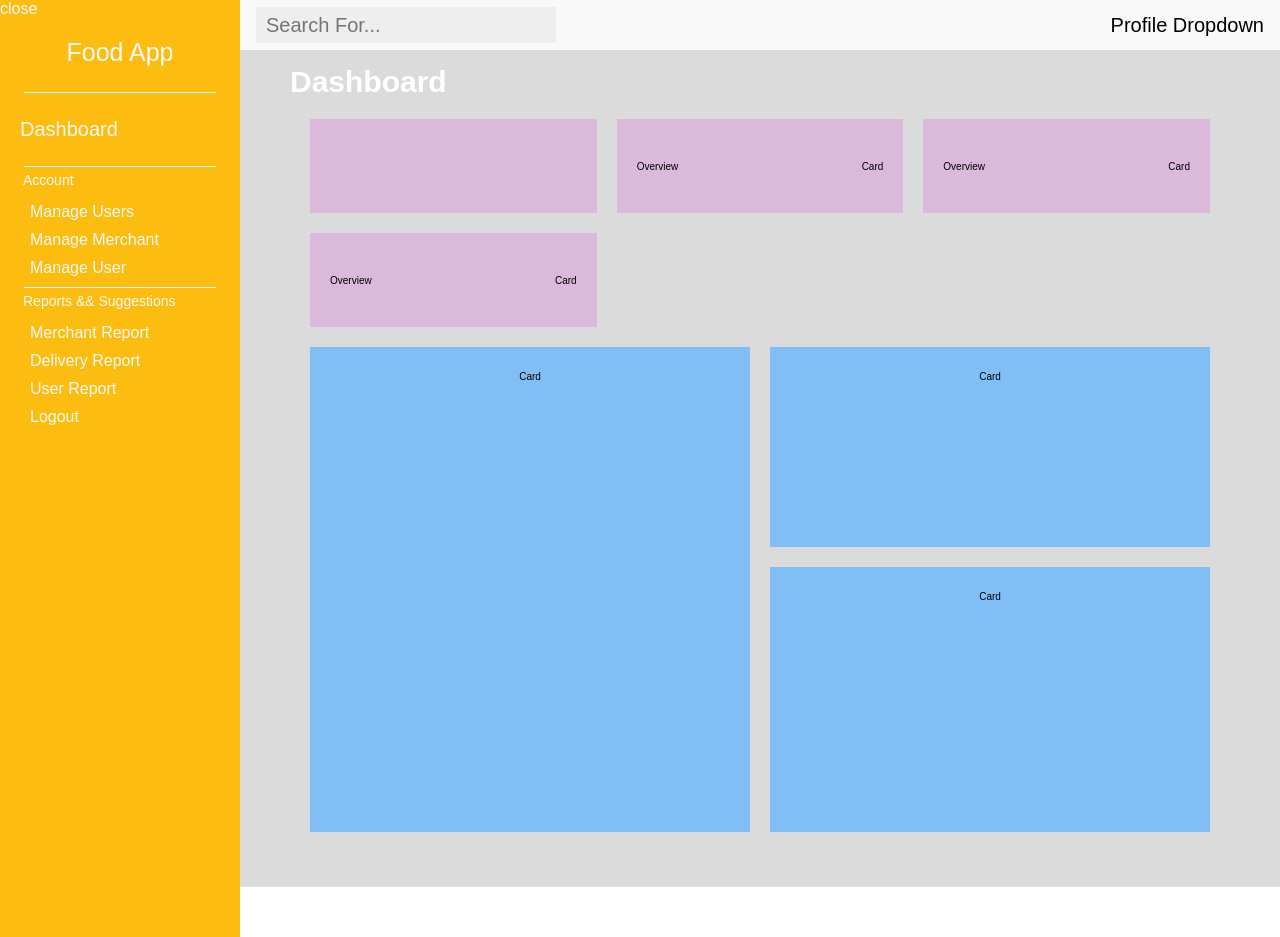
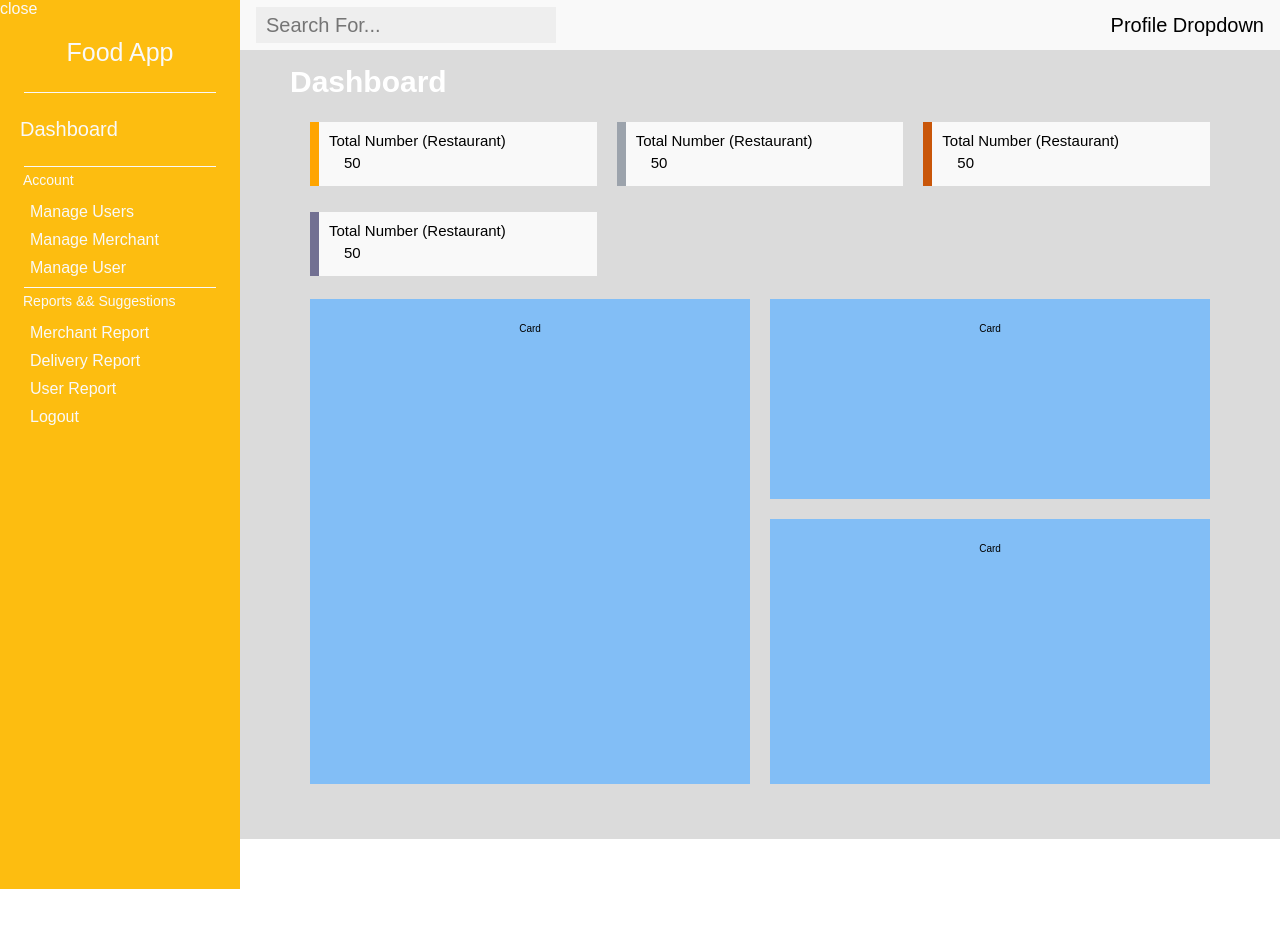
Before and after one commit to niikkiin/foodDev, a React (Create React App) app in the folder client/: page /dashboard in a window 1280 px wide. After the commit the page ends 889 px from the top, so only its background shows below. Built offline with nearby package versions, Linux system fonts and the light colour scheme.

Commit message:
added small card component

```diff
--- a/client/src/components/global/card/card.component.jsx
+++ b/client/src/components/global/card/card.component.jsx
@@ -2,9 +2,9 @@ import React from 'react';
 
 import { CardSmContainer } from './card.styles';
 
-export const SmallCard = ({number, title}) => (
-	<CardSmContainer>
-		<div class='overviewcard__icon'>{title}</div>
-		<div class='overviewcard__info'>{number}</div>
+export const SmallCard = ({number, title, color}) => (
+	<CardSmContainer color={color}>
+		<div class='title'>{title}</div>
+		<div class='number'>{number}</div>
 	</CardSmContainer>
 );
--- a/client/src/components/global/card/card.styles.jsx
+++ b/client/src/components/global/card/card.styles.jsx
@@ -1,9 +1,26 @@
-import styled from 'styled-components';
+import styled, {css} from 'styled-components';
+import { helpers } from 'utilities/styles/helpers.styles';
+
+const getSideColor = (color) => {
+  return color.color;
+}
+
+const { secondaryColor } = helpers;
 
 export const CardSmContainer = styled.div`
   display: flex;
   flex-direction: column;
-  align-items: center;
-  padding: 20px;
-  background-color: #d3d3;
+  justify-items: center;
+  padding: 1rem;
+  background-color: ${secondaryColor};
+  border-left: 0.9rem solid ${getSideColor};
+
+  .title,
+  .number {
+    font-size: 1.5rem;
+  }
+
+  .number {
+    padding: 0.5rem 1.5rem;
+  }
 `;
--- a/client/src/pages/admin/dashboard/dashboard.component.jsx
+++ b/client/src/pages/admin/dashboard/dashboard.component.jsx
@@ -4,26 +4,17 @@ import React from 'react';
 import { Container } from './dashboard.styles';
 
 import AdminLayout from 'components/global/layout/admin-layout.component';
-import { CardSmContainer } from 'components/global/card/card.styles';
+import { SmallCard } from 'components/global/card/card.component';
 
 const DashboardPage = () => {
 	return (
 		<AdminLayout title='Dashboard'>
 			<Container>
 				<div class='main-overview'>
-					<CardSmContainer title='Total Number (Restaurant)' number='50' />
-					<div class='overviewcard'>
-						<div class='overviewcard__icon'>Overview</div>
-						<div class='overviewcard__info'>Card</div>
-					</div>
-					<div class='overviewcard'>
-						<div class='overviewcard__icon'>Overview</div>
-						<div class='overviewcard__info'>Card</div>
-					</div>
-					<div class='overviewcard'>
-						<div class='overviewcard__icon'>Overview</div>
-						<div class='overviewcard__info'>Card</div>
-					</div>
+					<SmallCard title='Total Number (Restaurant)' number='50' color='orange' />
+					<SmallCard title='Total Number (Restaurant)' number='50' color='#9CA3AC' />
+					<SmallCard title='Total Number (Restaurant)' number='50' color='#C95609' />
+					<SmallCard title='Total Number (Restaurant)' number='50' color= '#727092' />
 				</div>
 
 				<div class='main-cards'>
--- a/client/src/pages/admin/dashboard/dashboard.styles.jsx
+++ b/client/src/pages/admin/dashboard/dashboard.styles.jsx
@@ -18,17 +18,12 @@ export const Container = styled.div`
 	.main-overview {
 		display: grid;
 		grid-template-columns: repeat(auto-fit, minmax(265px, 1fr)); /* Where the magic happens */
-		grid-auto-rows: 94px;
+    grid-auto-rows: 7rem;
+    align-items: center;
 		grid-gap: 20px;
 		margin: 20px;
-	}
-	.overviewcard {
-		display: flex;
-		align-items: center;
-		justify-content: space-between;
-		padding: 20px;
-		background-color: #d3d3;
-	}
+  }
+
 	.main-cards {
 		column-count: 1;
 		column-gap: 20px;
```
